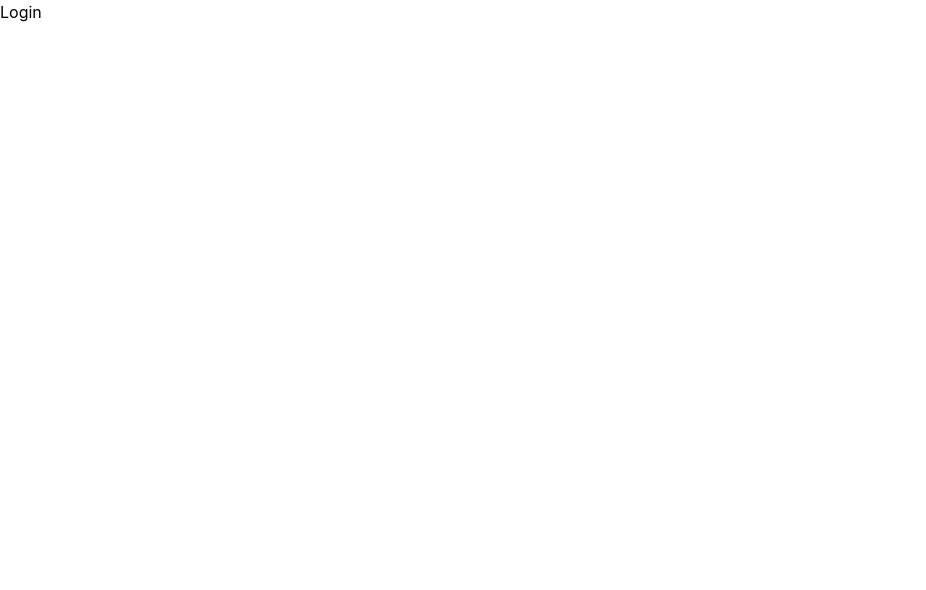
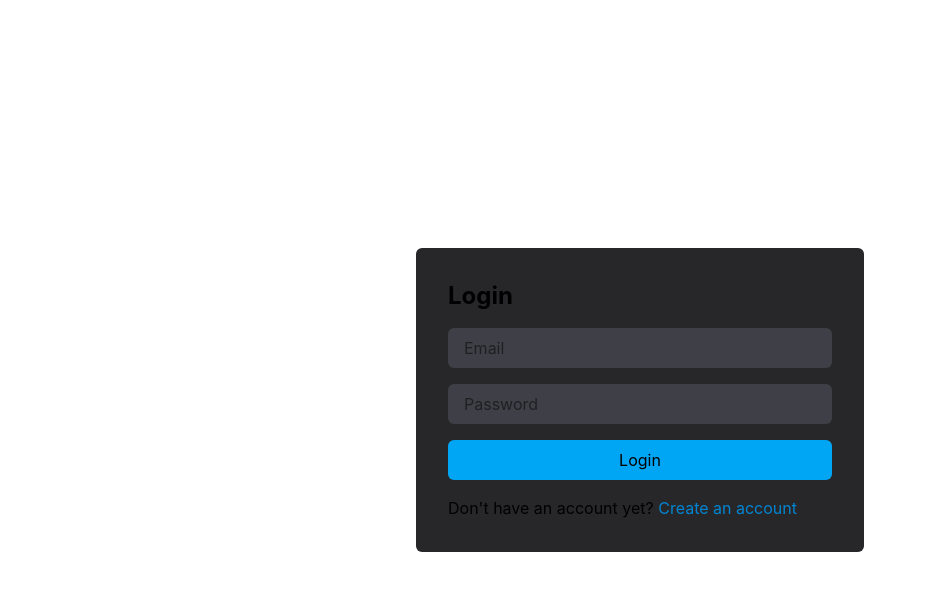
Before and after one commit to renahc/retask-front, a React (Vite) app: page /login in a window 1280 px wide. Shown: the top 590 px of the page, without its empty margins (0-926 px from the left). Built offline with nearby package versions, Linux system fonts and the light colour scheme.

Commit message:
feat: setup context and provider files

```diff
--- a/src/App.jsx
+++ b/src/App.jsx
@@ -3,16 +3,19 @@ import Login from "./pages/Login.jsx";
 import Home from "./pages/Home.jsx";
 import Register from "./pages/Register.jsx";
 import Dashboard from "./pages/Dashboard.jsx";
+import AuthProvider from "./provider/AuthProvider.jsx";
 
 const App = () => {
   return (
     <BrowserRouter>
+      <AuthProvider>
         <Routes>
           <Route path="/" element={<Home />} />
           <Route path="/login" element={<Login />} />
           <Route path="/register" element={<Register />} />
           <Route path="/dashboard" element={<Dashboard />} />
         </Routes>
+      </AuthProvider>
     </BrowserRouter>
   );
 };
--- /dev/null
+++ b/src/api/api.js
@@ -0,0 +1,41 @@
+const API_URL = "http://localhost:3000/api";
+
+export const registerUser = async (user) => {
+  const res = await fetch(`${API_URL}/auth/register`, {
+    method: "POST",
+    headers: {
+      "Content-Type": "application/json",
+    },
+    body: JSON.stringify(user),
+  });
+
+  if (!res.ok) {
+    const errorData = await res.json();
+    console.log(errorData);
+    throw new Error(errorData);
+  }
+
+  const data = await res.json();
+
+  return data;
+};
+
+export const loginUser = async (user) => {
+  const res = await fetch(`${API_URL}/auth/login`, {
+    method: "POST",
+    headers: {
+      "Content-Type": "application/json",
+    },
+    body: JSON.stringify(user),
+  });
+
+  if (!res.ok) {
+    const errorData = await res.json();
+    console.log(errorData);
+    throw new Error(errorData);
+  }
+
+  const data = await res.json();
+
+  return data;
+};
--- /dev/null
+++ b/src/context/AuthContext.js
@@ -0,0 +1,9 @@
+import { createContext, useContext } from "react";
+
+export const AuthContext = createContext();
+
+export const useAuth = () => {
+  const context = useContext(AuthContext);
+  if (!context) throw new Error("useAuth must be used within an AuthProvider");
+  return context;
+};
--- a/src/pages/Login.jsx
+++ b/src/pages/Login.jsx
@@ -1,5 +1,69 @@
+import { useState } from "react";
+import { useAuth } from "../context/AuthContext";
+import { useNavigate, Link } from "react-router-dom";
+
 const Login = () => {
-  return <div>Login</div>;
+  const [email, setEmail] = useState("");
+  const [password, setPassword] = useState("");
+  const navigate = useNavigate();
+  const { login } = useAuth();
+
+  const handleSubmit = async (e) => {
+    e.preventDefault();
+
+    const userData = {
+      email,
+      password,
+    };
+
+    try {
+      await login(userData);
+      navigate("/dashboard");
+    } catch (error) {
+      console.error("Error al iniciar sesión:", error);
+    }
+  };
+
+  const handleChange = (e) => {
+    if (e.target.name === "email") setEmail(e.target.value);
+    if (e.target.name === "password") setPassword(e.target.value);
+  };
+
+  return (
+    <div className="w-screen h-screen flex justify-center items-center">
+      <form
+        onSubmit={(e) => handleSubmit(e)}
+        className="bg-zinc-800 max-w-md p-8 space-y-4 rounded-md"
+      >
+        <h2 className="text-2xl font-bold">Login</h2>
+        <input
+          className="w-full bg-zinc-700 py-2 rounded-md px-4"
+          type="email"
+          name="email"
+          placeholder="Email"
+          onChange={(e) => handleChange(e)}
+          required
+        />
+        <input
+          className="w-full bg-zinc-700 py-2 rounded-md px-4"
+          type="password"
+          name="password"
+          placeholder="Password"
+          onChange={(e) => handleChange(e)}
+          required
+        />
+        <button type="submit" className="bg-sky-500 w-full rounded-md py-2">
+          Login
+        </button>
+        <p>
+          Don't have an account yet?{" "}
+          <Link className="text-sky-600" to="/register">
+            Create an account
+          </Link>
+        </p>
+      </form>
+    </div>
+  );
 };
 
 export default Login;
--- a/src/pages/Register.jsx
+++ b/src/pages/Register.jsx
@@ -1,22 +1,27 @@
 import { useState } from "react";
+import { useAuth } from "../context/AuthContext.js";
+import { Link, useNavigate } from "react-router-dom";
 
 const Register = () => {
   const [username, setUsername] = useState("");
   const [email, setEmail] = useState("");
   const [password, setPassword] = useState("");
+  const navigate = useNavigate();
+  const { register } = useAuth();
 
-  const handleSubmit = (e) => {
+  const handleSubmit = async (e) => {
     e.preventDefault();
 
-    if (username.length === 0);
-
-    const user = {
+    const userData = {
       username,
       email,
       password,
     };
 
+    const user = await register(userData);
+
     console.log(user);
+    navigate("/login");
   };
 
   const handleChange = (e) => {
@@ -59,6 +64,13 @@ const Register = () => {
         <button type="submit" className="bg-sky-500 w-full rounded-md py-2">
           Register
         </button>
+        <p>
+          Already have an account?{" "}
+          <Link className="text-sky-600" to="/login">
+            Sign in
+          </Link>{" "}
+          to continue
+        </p>
       </form>
     </div>
   );
--- /dev/null
+++ b/src/provider/AuthProvider.jsx
@@ -0,0 +1,31 @@
+import { useState } from "react";
+import { AuthContext } from "../context/AuthContext.js";
+import { loginUser, registerUser } from "../api/api.js";
+
+const AuthProvider = ({ children }) => {
+  const [user, setUser] = useState(null);
+  const [token, setToken] = useState(null);
+
+  const register = async (user) => {
+    const userData = await registerUser(user);
+    setUser(userData);
+    return userData;
+  };
+
+  const login = async (user) => {
+    const userData = await loginUser(user);
+
+    setToken(userData.token);
+    setUser(userData);
+
+    return userData;
+  };
+
+  return (
+    <AuthContext.Provider value={{ user, register, login, token }}>
+      {children}
+    </AuthContext.Provider>
+  );
+};
+
+export default AuthProvider;
```
Lines whose indentation alone changed are shown as unchanged.
